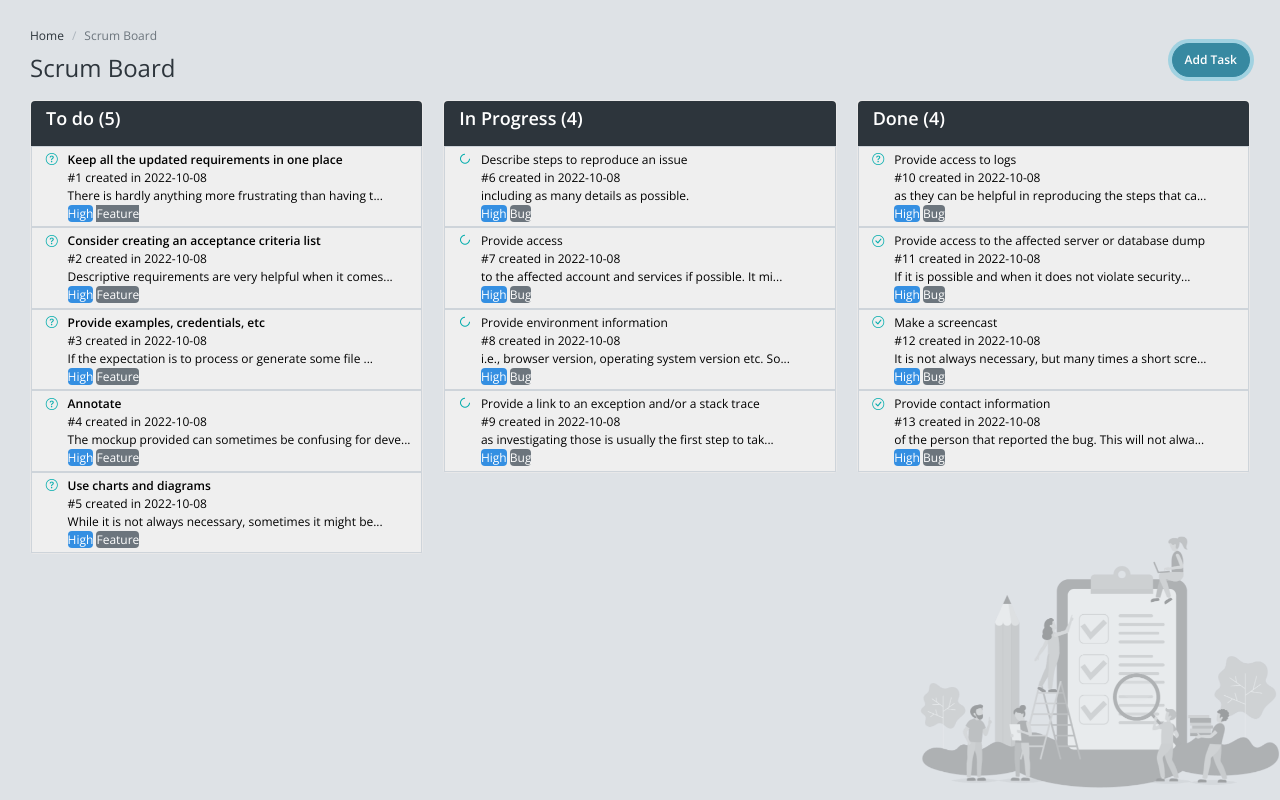
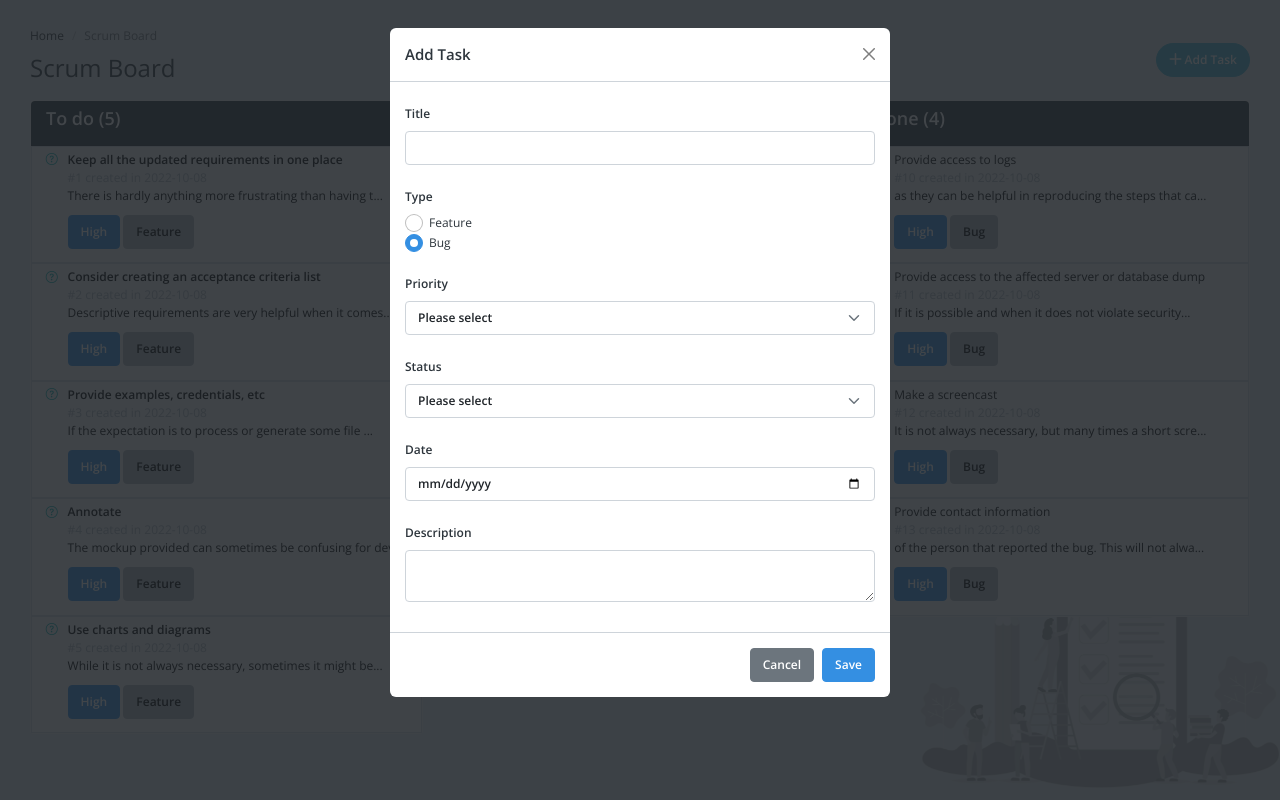
Before and after one commit to HajjouWalkadi/Tableau-SCRUM-Dev.-Frontend, a plain HTML site: page starter/index.html in a window 1280 px wide. Both pictures are taken after a click on the button "Add Task". Drawn offline with nearby package versions, Linux system fonts and the light colour scheme.

Commit message:
adding form

```diff
--- a/starter/index.html
+++ b/starter/index.html
@@ -38,7 +38,10 @@
 				</div>
 
 				<div class="">
-					<button class="btn btn-info btn-outline-info rounded-pill"><i class=""></i> Add Task</a>
+					<!-- <button class="btn btn-info btn-outline-info rounded-pill" data-bs-toggle="modal" data-bs-target="#staticBackdrop"><i class="bi bi-plus-lg"></i> Add Task</a> -->
+						<div class="">
+							<button class="btn btn-info rounded-pill" data-bs-toggle="modal" data-bs-target="#add-task"><i class="bi bi-plus-lg"></i> Add Task</a>
+						</div>
 				</div>
 			</div>
 
@@ -58,14 +61,14 @@
 								<div class="text-start col-md-11">
 									<div class="fw-bold">Keep all the updated requirements in one place</div>
 									<div class="">
-										<div class="">#1 created in 2022-10-08</div>
-										<div class=""
+										<div class="text-muted">#1 created in 2022-10-08</div>
+										<div class="fst-normal"
 											title="There is hardly anything more frustrating than having to look for current requirements in tens of comments under the actual description or having to decide which commenter is actually authorized to change the requirements. The goal here is to keep all the up-to-date requirements and details in the main/primary description of a task. Even though the information in comments may affect initial criteria, just update this primary description accordingly.">
 											There is hardly anything more frustrating than having t...</div>
 									</div>
-									<div class="">
-										<span class="btn/sm btn-primary rounded">High</span>
-										<span class="btn/sm btn-secondary">Feature</span>
+									<div class="my-10px">
+										<span class="btn btn-primary rounded">High</span>
+										<span class="btn btn-gray-500 text-black">Feature</span>
 									</div>
 								</div>
 							</button>
@@ -76,16 +79,16 @@
 								<div class="text-start col-md-11">
 									<div class="fw-bold">Consider creating an acceptance criteria list</div>
 									<div class="">
-										<div class="">#2 created in 2022-10-08</div>
-										<div class="" title="Descriptive requirements are very helpful when it comes to understanding the context of a problem, yet finally it is good to precisely specify what is expected. Thus the developer will not have to look for the actual requirements in a long, descriptive text but he will be able to easily get to the essence. One might find that sometimes — when acceptance criteria are well defined — there is little or no need for any additional information. Example:
+										<div class="text-muted">#2 created in 2022-10-08</div>
+										<div class="fst-normal" title="Descriptive requirements are very helpful when it comes to understanding the context of a problem, yet finally it is good to precisely specify what is expected. Thus the developer will not have to look for the actual requirements in a long, descriptive text but he will be able to easily get to the essence. One might find that sometimes — when acceptance criteria are well defined — there is little or no need for any additional information. Example:
 						a) User navigates to “/accounts” and clicks on red download CSV button
 						b) Popup appears with two buttons: “This year” and “Last year”
 						c) If user clicked on “Last year” download is initiated
 						d) CSV downloaded includes following columns…">Descriptive requirements are very helpful when it comes...</div>
 									</div>
-									<div class="">
-										<span class="bg-primary text-white rounded">High</span>
-										<span class="btn/sm btn-secondary rounded">Feature</span>
+									<div class="my-10px">
+										<span class="btn btn-primary rounded">High</span>
+										<span class="btn btn-gray-500 text-black">Feature</span>
 									</div>
 								</div>
 							</button>
@@ -96,14 +99,14 @@
 								<div class="text-start col-md-11">
 									<div class="fw-bold">Provide examples, credentials, etc</div>
 									<div class="">
-										<div class="">#3 created in 2022-10-08</div>
-										<div class=""
+										<div class="text-muted">#3 created in 2022-10-08</div>
+										<div class="fst-normal"
 											title="If the expectation is to process or generate some file — attach an example of such a file. If the goal is to integrate what is being developed with some service, ensure your devs have access to this service and its documentation. This list could go on and on — the bottom line is — if there is something that our developer might make use of, try to foresee it and provide them with (access to) it.">
 											If the expectation is to process or generate some file ...</div>
 									</div>
-									<div class="">
-										<span class="btn/sm btn-primary rounded">High</span>
-										<span class="btn/sm btn-secondary rounded">Feature</span>
+									<div class="my-10px">
+										<span class="btn btn-primary rounded">High</span>
+										<span class="btn btn-gray-500 text-black">Feature</span>
 									</div>
 								</div>
 							</button>
@@ -114,14 +117,14 @@
 								<div class="text-start col-md-11">
 									<div class="fw-bold">Annotate</div>
 									<div class="">
-										<div class="">#4 created in 2022-10-08</div>
-										<div class=""
+										<div class="text-muted">#4 created in 2022-10-08</div>
+										<div class="fst-normal"
 											title="The mockup provided can sometimes be confusing for developers. Especially if it contains much more content than the scope of the task described. Drop a couple of arrows, outlines and annotations here and there to emphasize what are the important parts of the mockup from the task requirements perspective.">
 											The mockup provided can sometimes be confusing for deve...</div>
 									</div>
-									<div class="">
-										<span class="btn/sm btn-primary rounded">High</span>
-										<span class="btn/sm btn-secondary rounded">Feature</span>
+									<div class="my-10px">
+										<span class="btn btn-primary rounded">High</span>
+										<span class="btn btn-gray-500 text-black">Feature</span>
 									</div>
 								</div>
 							</button>
@@ -132,14 +135,14 @@
 								<div class="text-start col-md-11">
 									<div class="fw-bold">Use charts and diagrams</div>
 									<div class="">
-										<div class="">#5 created in 2022-10-08</div>
-										<div class=""
+										<div class="text-muted">#5 created in 2022-10-08</div>
+										<div class="fst-normal"
 											title="While it is not always necessary, sometimes it might be beneficial to prepare a flowchart, a block diagram or some other kind of concept visualization that will render it easy for the developer to comprehend the task and its scope.">
 											While it is not always necessary, sometimes it might be...</div>
 									</div>
-									<div class="">
-										<span class="btn/sm btn-primary rounded">High</span>
-										<span class="btn/sm btn-secondary rounded">Feature</span>
+									<div class="my-10px">
+										<span class="btn btn-primary rounded">High</span>
+										<span class="btn btn-gray-500 text-black">Feature</span>
 									</div>
 								</div>
 							</button>
@@ -161,13 +164,14 @@
 								<div class="text-start col-md-11">
 									<div class="">Describe steps to reproduce an issue</div>
 									<div class="">
-										<div class="">#6 created in 2022-10-08</div>
-										<div class="" title="including as many details as possible.">including as many
+										<div class="text-muted">#6 created in 2022-10-08</div>
+										<div class="fst-normal" title="including as many details as possible.">including as many
 											details as possible.</div>
 									</div>
-									<div class="">
-										<span class="btn/sm btn-primary rounded">High</span>
-										<span class="btn/sm btn-secondary rounded">Bug</span>
+									<!-- my-10px == margin bottom pour les bouttons -->
+									<div class="my-10px">
+										<span class="btn btn-primary rounded">High</span>
+										<span class="btn btn-gray-500 text-black">Bug</span>
 									</div>
 								</div>
 							</button>
@@ -177,15 +181,15 @@
 								</div>
 								<div class="text-start col-md-11">
 									<div class="">Provide access</div>
-									<div class="">
-										<div class="">#7 created in 2022-10-08</div>
+									<div class="fst-normal">
+										<div class="text-muted">#7 created in 2022-10-08</div>
 										<div class=""
 											title="to the affected account and services if possible. It might be hard to reproduce the exact environment on a local machine.">
 											to the affected account and services if possible. It mi...</div>
 									</div>
-									<div class="">
-										<span class="btn/sm btn-primary rounded">High</span>
-										<span class="btn/sm btn-secondary rounded">Bug</span>
+									<div class="my-10px">
+										<span class="btn btn-primary rounded">High</span>
+										<span class="btn btn-gray-500 text-black">Bug</span>
 									</div>
 								</div>
 							</button>
@@ -196,14 +200,14 @@
 								<div class="text-start col-md-11">
 									<div class="">Provide environment information</div>
 									<div class="">
-										<div class="">#8 created in 2022-10-08</div>
-										<div class=""
+										<div class="text-muted">#8 created in 2022-10-08</div>
+										<div class="fst-normal"
 											title="i.e., browser version, operating system version etc. Sometimes a list of installed browser plugins and extensions might be helpful as well.">
 											i.e., browser version, operating system version etc. So...</div>
 									</div>
-									<div class="">
-										<span class="btn/sm btn-primary rounded">High</span>
-										<span class="btn/sm btn-secondary rounded">Bug</span>
+									<div class="my-10px">
+										<span class="btn btn-primary rounded">High</span>
+										<span class="btn btn-gray-500 text-black">Bug</span>
 									</div>
 								</div>
 							</button>
@@ -214,14 +218,14 @@
 								<div class="text-start col-md-11">
 									<div class="">Provide a link to an exception and/or a stack trace</div>
 									<div class="">
-										<div class="">#9 created in 2022-10-08</div>
+										<div class="text-muted">#9 created in 2022-10-08</div>
 										<div class=""
 											title="as investigating those is usually the first step to take in resolving the problem.">
 											as investigating those is usually the first step to tak...</div>
 									</div>
-									<div class="">
-										<span class="btn/sm btn-primary rounded">High</span>
-										<span class="btn/sm btn-secondary rounded">Bug</span>
+									<div class="my-10px">
+										<span class="btn btn-primary rounded">High</span>
+										<span class="btn btn-gray-500 text-black">Bug</span>
 									</div>
 								</div>
 							</button>
@@ -238,19 +242,19 @@
 							<!-- DONE TASKS HERE -->
 							<button class="d-flex button border w-100 p-1">
 								<div class="col-md-1">
-									<i class="bi bi-question-circle text-success"></i>
+									<i class="bi bi-check-circle text-success"></i>
 								</div>
 								<div class="text-start col-md-11">
 									<div class="">Provide access to logs</div>
 									<div class="">
-										<div class="">#10 created in 2022-10-08</div>
-										<div class=""
+										<div class="text-muted">#10 created in 2022-10-08</div>
+										<div class="fst-normal"
 											title="as they can be helpful in reproducing the steps that caused the problem in the first place.">
 											as they can be helpful in reproducing the steps that ca...</div>
 									</div>
-									<div class="">
-										<span class="btn/sm btn-primary rounded">High</span>
-										<span class="btn/sm btn-secondary rounded">Bug</span>
+									<div class="my-10px">
+										<span class="btn btn-primary rounded">High</span>
+										<span class="btn btn-gray-500 text-black">Bug</span>
 									</div>
 								</div>
 							</button>
@@ -261,14 +265,14 @@
 								<div class="text-start col-md-11">
 									<div class="">Provide access to the affected server or database dump</div>
 									<div class="">
-										<div class="">#11 created in 2022-10-08</div>
-										<div class=""
+										<div class="text-muted">#11 created in 2022-10-08</div>
+										<div class="fst-normal"
 											title="If it is possible and when it does not violate security policies, it is usually helpful for the developer to access the original data that might have played a role in the problem.">
 											If it is possible and when it does not violate security...</div>
 									</div>
-									<div class="">
-										<span class="btn/sm btn-primary rounded">High</span>
-										<span class="btn/sm btn-secondary rounded">Bug</span>
+									<div class="my-10px">
+										<span class="btn btn-primary rounded">High</span>
+										<span class="btn btn-gray-500 text-black">Bug</span>
 									</div>
 								</div>
 							</button>
@@ -279,14 +283,14 @@
 								<div class="text-start col-md-11">
 									<div class="">Make a screencast</div>
 									<div class="">
-										<div class="">#12 created in 2022-10-08</div>
-										<div class=""
+										<div class="text-muted">#12 created in 2022-10-08</div>
+										<div class="fst-normal"
 											title="It is not always necessary, but many times a short screencast (or at least a screenshot) says more than a thousand words. While working on MacOS you can use QuickTime Player for the purpose but there are plenty of tools available for other operating systems as well.">
 											It is not always necessary, but many times a short scre...</div>
 									</div>
-									<div class="">
-										<span class="btn/sm btn-primary rounded">High</span>
-										<span class="btn/sm btn-secondary rounded">Bug</span>
+									<div class="my-10px">
+										<span class="btn btn-primary rounded">High</span>
+										<span class="btn btn-gray-500 text-black">Bug</span>
 									</div>
 								</div>
 							</button>
@@ -297,14 +301,14 @@
 								<div class="text-start col-md-11">
 									<div class="">Provide contact information</div>
 									<div class="">
-										<div class="">#13 created in 2022-10-08</div>
-										<div class=""
+										<div class="text-muted">#13 created in 2022-10-08</div>
+										<div class="fst-normal"
 											title="of the person that reported the bug. This will not always be possible, but in some cases it might be advantageous and most effective if a developer can have a chat with a person that actually experienced the bug, especially if the steps to reproduce a problem are not deterministic.">
 											of the person that reported the bug. This will not alwa...</div>
 									</div>
-									<div class="">
-										<span class="btn/sm btn-primary rounded">High</span>
-										<span class="btn/sm btn-secondary rounded">Bug</span>
+									<div class="my-10px">
+										<span class="btn btn-primary rounded">High</span>
+										<span class="btn btn-gray-500 text-black">Bug</span>
 									</div>
 								</div>
 							</button>
@@ -324,9 +328,72 @@
 	<!-- END #app -->
 
 	<!-- TASK MODAL -->
-	<div class="modal fade" id="modal-task">
-		<!-- Modal content goes here -->
-	</div>
+	<div class="modal fade" id="add-task" tabindex="-1" aria-labelledby="exampleModalLabel" aria-hidden="true">
+		<div class="modal-dialog">
+		  <div class="modal-content">
+			<div class="modal-header">
+			  <h5 class="modal-title" id="exampleModalLabel">Add Task</h5>
+			  <button type="button" class="btn-close" data-bs-dismiss="modal" aria-label="Close"></button>
+			</div>
+			<div class="modal-body">
+			  <form>
+				<div class="mb-3">
+				  <label for="recipient-name" class="col-form-label">Title</label>
+				  <input type="text" class="form-control" id="recipient-name">
+				</div>
+
+				<div class="mb-3">
+					<label for="recipient-name" class="col-form-label">Type</label>
+					<div class="form-check">
+						<input class="form-check-input" type="radio" name="flexRadioDefault" id="flexRadioDefault1">
+						<label class="form-check-label" for="flexRadioDefault1">
+						  Feature
+						</label>
+					  </div>
+					<div class="form-check">
+						<input class="form-check-input" type="radio" name="flexRadioDefault" id="flexRadioDefault2" checked>
+						<label class="form-check-label" for="flexRadioDefault2">
+						  Bug
+						</label>
+					</div>
+				</div>
+
+				<div class="mb-3">
+				<label for="recipient-name" class="col-form-label">Priority</label>
+				<select class="form-select" aria-label="Default select example">
+					<option selected>Please select</option>
+					<option value="1">One</option>
+					<option value="2">Two</option>
+					<option value="3">Three</option>
+				  </select>
+				</div>
+				<div class="mb-3">
+					<label for="recipient-name" class="col-form-label">Status</label>
+					<select class="form-select" aria-label="Default select example">
+						<option selected>Please select</option>
+						<option value="1">One</option>
+						<option value="2">Two</option>
+						<option value="3">Three</option>
+					  </select>
+					</div>
+				<div class="mb-3">
+					<label for="recipient-name" class="col-form-label">Date</label>
+					<input id="date" type="date" class="form-control">
+
+                </div>
+				<div class="mb-3">
+				  <label for="message-text" class="col-form-label">Description</label>
+				  <textarea class="form-control" id="message-text"></textarea>
+				</div>
+			  </form>
+			</div>
+			<div class="modal-footer">
+			  <button type="button" class="btn btn-secondary" data-bs-dismiss="modal">Cancel</button>
+			  <button type="button" class="btn btn-primary">Save</button>
+			</div>
+		  </div>
+		</div>
+	  </div>
 
 	<!-- ================== BEGIN core-js ================== -->
 	<script src="assets/js/vendor.min.js"></script>
```
